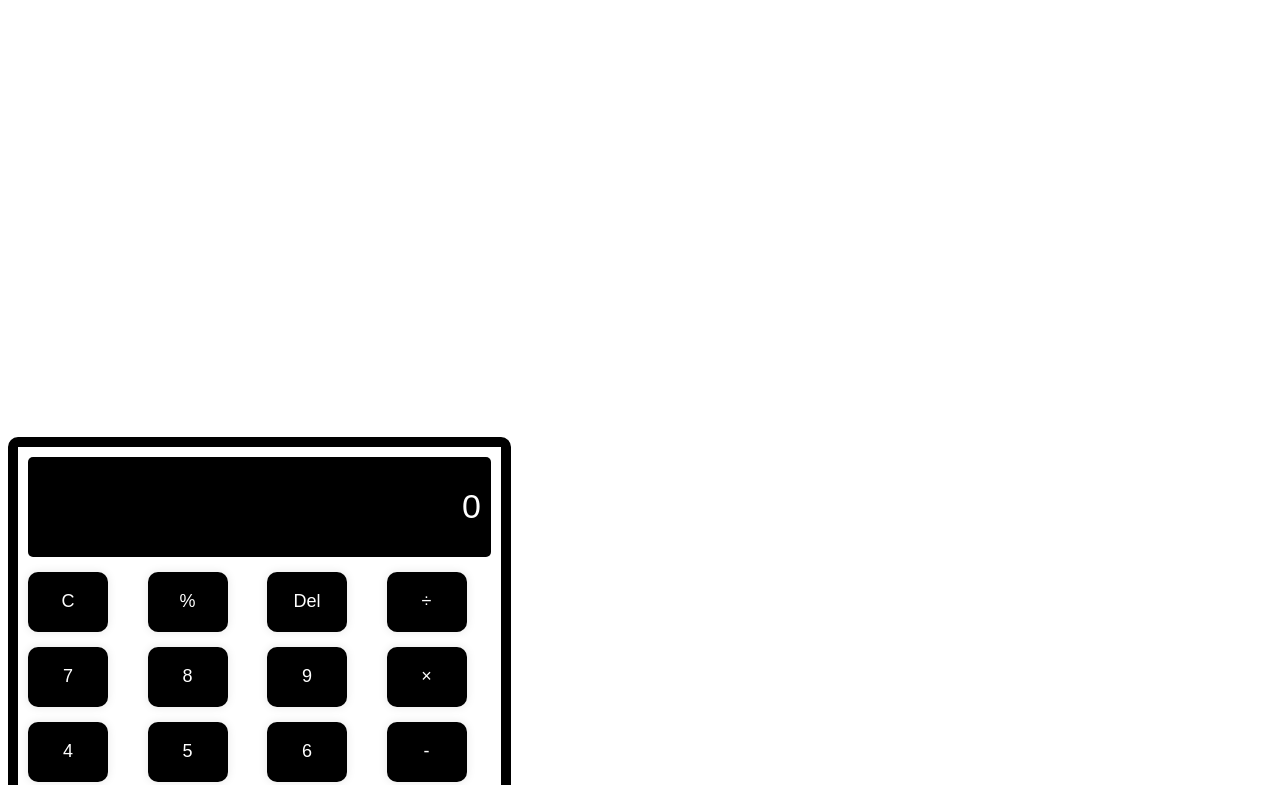
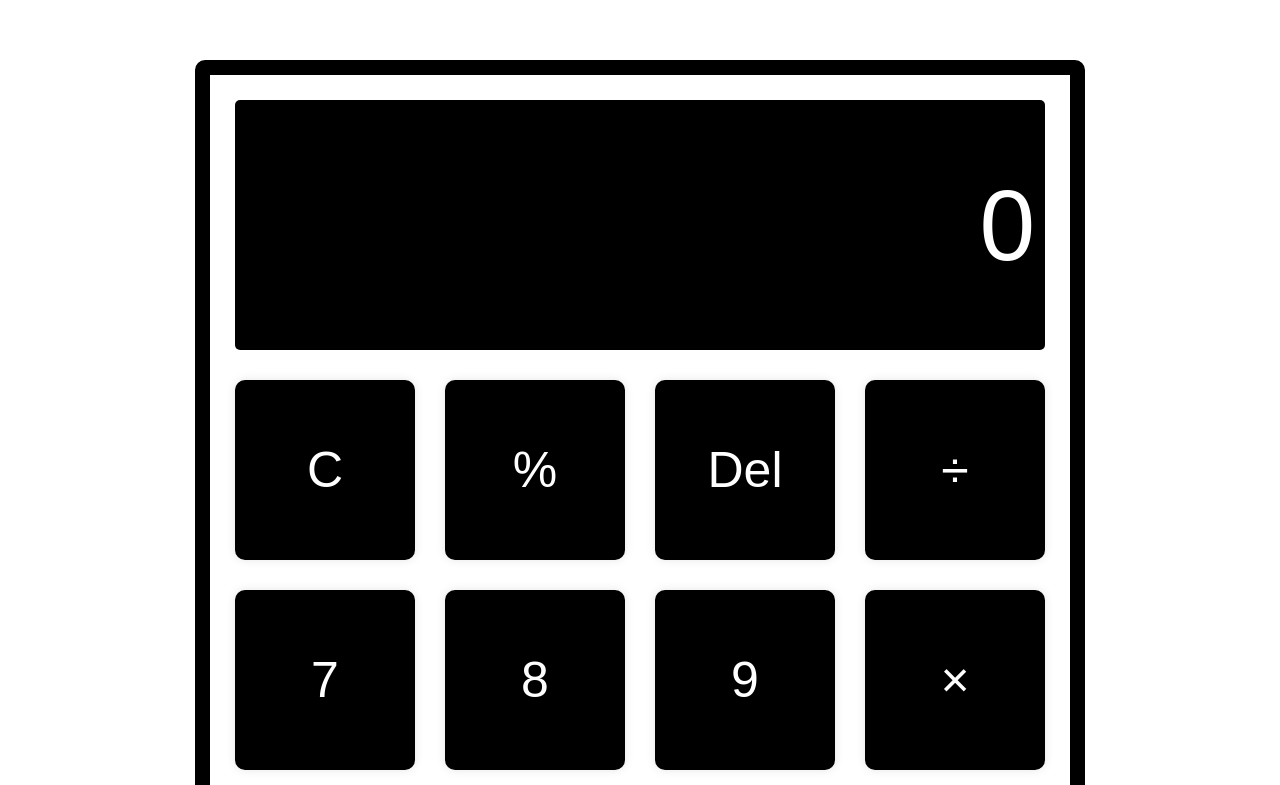
Before and after one commit to Alhajifaruk/my-calculator, a plain HTML site: page index.html in a window 1280 px wide. Shown: the part 132-917 px from the top of the page. Drawn offline with Linux system fonts and the light colour scheme.

Commit message:
Update styles.css

```diff
--- a/styles.css
+++ b/styles.css
@@ -1,12 +1,15 @@
 body{
     background: white;
+    margin: 0;
+    padding: 0;
 }
 table{
     border-collapse: separate;
     border-radius: 10px;
     border: 10px solid black;
-    margin-top: 45%;
+    width: 300px;
     border-spacing: 5px;
+    margin: 10% auto;
 }
 td{
     padding: 5px;
@@ -29,7 +32,7 @@ input{
 }
 button{
     background: black;
-    width: 80px;
+    width: 60px;
     height: 60px;
     text-align: center;
     box-shadow: 0 0 10px rgba(0,0,0,0.1);
@@ -42,3 +45,86 @@ button{
 button:hover, button:active {
     background: #333;
 }
+
+@media(min-width:400px){
+    table{
+        width: 90%;
+        margin: 5% auto;
+    }
+    input{
+        height: 80px;
+        font-size: 28x;
+    }
+    button{
+        width: 50px;
+        height: 50px;
+        font-size: 26px;
+    }
+
+}
+@media(min-width: 375px){
+    table{
+        width: 250px;
+        margin: 8px auto;
+    }
+    input{
+        height: 100px;
+        font-size: 24px;
+    }
+    button{
+        width: 70px;
+        height: 70px;
+        font-size: 24px;
+    }
+}
+
+@media(min-width: 320px){
+    table{
+        width: 60%;
+        margin: 8px auto;
+        border-spacing: 2px;
+        border: 5px solid black;
+    }
+    input{
+        height: 80px;
+        font-size: 24px;
+    }
+    button{
+        width: 60px;
+        height: 60px;
+        font-size: 24px;
+    }
+}
+@media(min-width: 768px){
+   table{
+        width: 600px;
+        margin: 10% auto;
+        border-spacing: 20px;
+        border: 15px solid black;
+   }
+   input{
+       height: 190px;
+       font-size: 80px;
+   }
+   button{
+       width: 140px;
+       height: 140px;
+       font-size: 44px;
+}
+@media(min-width: 1024px){
+    table{
+        width: 800px;
+        margin: 15% auto;
+        border-spacing: 20px;
+        border-collapse: separate;
+    }
+    input{
+        height: 250px;
+        font-size: 100px ;
+    }
+    button{
+        width: 180px;
+        height: 180px;
+        font-size: 50px;
+    }
+}
```
